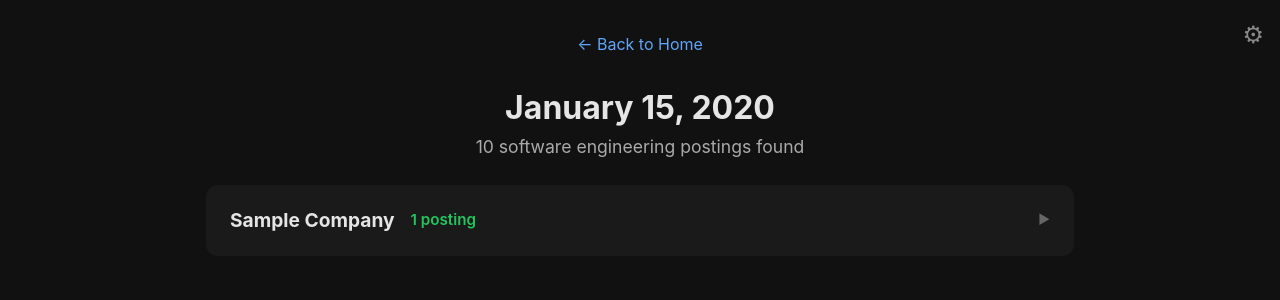
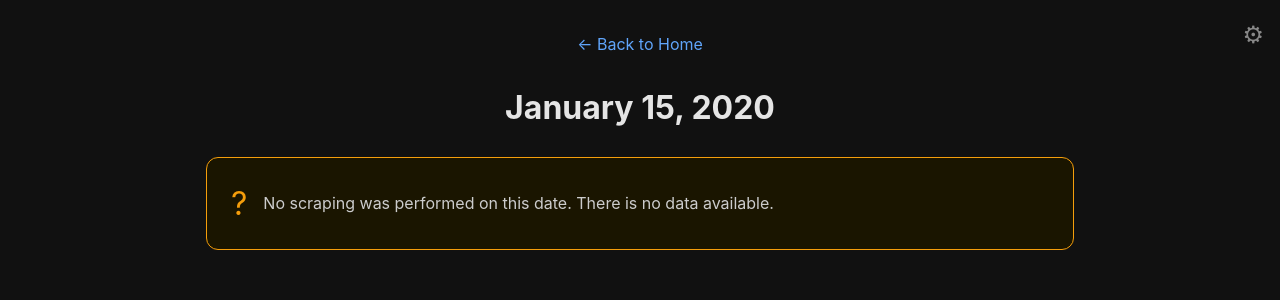
Before and after one commit to maciej-makowski/are-they-hiring, a FastAPI app: template src/web/templates/day_detail.html in a window 1280 px wide. Shown: the top 300 px of the page. Run offline with FastAPI, Linux system fonts and the light colour scheme; the template is opened without the code that fills it: most values are stand-ins (such as "Sample title", 1, 10 or a date in 2020); parts of the project's set-up code (start-up, migrations or seed data) failed here and were passed over.

Commit message:
feat: distinguish no-scrape vs no-postings on day detail page
- Amber banner with "?" when no scrape ran on that date
- Red banner with warning when scraped but 0 SWE postings found
- Postings table only shown when scrapes ran and found results
- Smaller calendar sizing

Co-Authored-By: Claude Opus 4.6 (1M context) <noreply@anthropic.com>

```diff
--- a/src/web/app.py
+++ b/src/web/app.py
@@ -102,11 +102,16 @@ def create_app(db_session_override=None) -> FastAPI:
 
     @app.get("/day/{target_date}")
     async def day_detail(request: Request, target_date: str, session: AsyncSession = Depends(get_session)):
+        from src.db.queries import get_scrape_runs_for_date
+
         parsed_date = date.fromisoformat(target_date)
         postings = await get_postings_for_date(session, parsed_date)
+        scrape_runs = await get_scrape_runs_for_date(session, parsed_date)
         by_company: dict[str, list] = {}
         for p in postings:
             by_company.setdefault(p.company, []).append(p)
+
+        scraped = len(scrape_runs) > 0
         return templates.TemplateResponse(
             "day_detail.html",
             {
@@ -115,6 +120,8 @@ def create_app(db_session_override=None) -> FastAPI:
                 "postings": postings,
                 "by_company": by_company,
                 "total": len(postings),
+                "scraped": scraped,
+                "scrape_runs": scrape_runs,
             },
         )
 
--- a/src/web/static/style.css
+++ b/src/web/static/style.css
@@ -231,10 +235,48 @@ main {
 .day-amber .day-icon { color: #f59e0b; }
 
 .day-count {
-    font-size: 0.65rem;
+    font-size: 0.55rem;
     font-weight: 700;
     color: #22c55e;
     line-height: 1;
+}
+
+/* Day status banners */
+.day-status {
+    display: flex;
+    align-items: center;
+    gap: 1rem;
+    padding: 1.25rem 1.5rem;
+    border-radius: 0.75rem;
+    margin: 1.5rem 0;
+}
+
+.day-status p {
+    color: #ccc;
+    font-size: 1rem;
+}
+
+.day-status-icon {
+    font-size: 2rem;
+    flex-shrink: 0;
+}
+
+.day-status-red {
+    background: #2a0a0a;
+    border: 1px solid #ef4444;
+}
+
+.day-status-red .day-status-icon {
+    color: #ef4444;
+}
+
+.day-status-amber {
+    background: #1a1500;
+    border: 1px solid #f59e0b;
+}
+
+.day-status-amber .day-status-icon {
+    color: #f59e0b;
 }
 
 /* Back link */
--- a/src/web/templates/base.html
+++ b/src/web/templates/base.html
@@ -4,12 +4,12 @@
     <meta charset="UTF-8">
     <meta name="viewport" content="width=device-width, initial-scale=1.0">
     <title>Are They Still Hiring Software Engineers?</title>
-    <link rel="stylesheet" href="/static/style.css?v=4">
+    <link rel="stylesheet" href="/static/style.css?v=5">
     <script src="https://cdn.jsdelivr.net/npm/canvas-confetti@1"></script>
 </head>
 <body>
     <nav><a href="/scrapes" class="scrapes-btn" title="Scrape Status">&#9881;</a></nav>
     <main>{% block content %}{% endblock %}</main>
-    <script src="/static/app.js?v=4"></script>
+    <script src="/static/app.js?v=5"></script>
 </body>
 </html>
--- a/src/web/templates/day_detail.html
+++ b/src/web/templates/day_detail.html
@@ -3,6 +3,18 @@
 <a href="/" class="back-link">&larr; Back to Home</a>
 
 <h1>{{ target_date.strftime('%B %d, %Y') }}</h1>
+
+{% if not scraped %}
+<div class="day-status day-status-amber">
+    <span class="day-status-icon">?</span>
+    <p>No scraping was performed on this date. There is no data available.</p>
+</div>
+{% elif total == 0 %}
+<div class="day-status day-status-red">
+    <span class="day-status-icon">&#9888;</span>
+    <p>Scraping ran but no software engineering postings were found.</p>
+</div>
+{% else %}
 <p class="subtitle">{{ total }} software engineering posting{{ 's' if total != 1 else '' }} found</p>
 
 {% for company, jobs in by_company.items() %}
@@ -34,9 +46,5 @@
     </div>
 </div>
 {% endfor %}
-
-{% if total == 0 %}
-<p class="warning-icon">&#9888;</p>
-<p>No software engineering postings found on this date.</p>
 {% endif %}
 {% endblock %}
```
Also changed, not shown: other parts of src/web/static/style.css (+14 -10 lines), src/db/queries.py (+12 -0 lines), tests/integration/test_api.py (+22 -3 lines).
